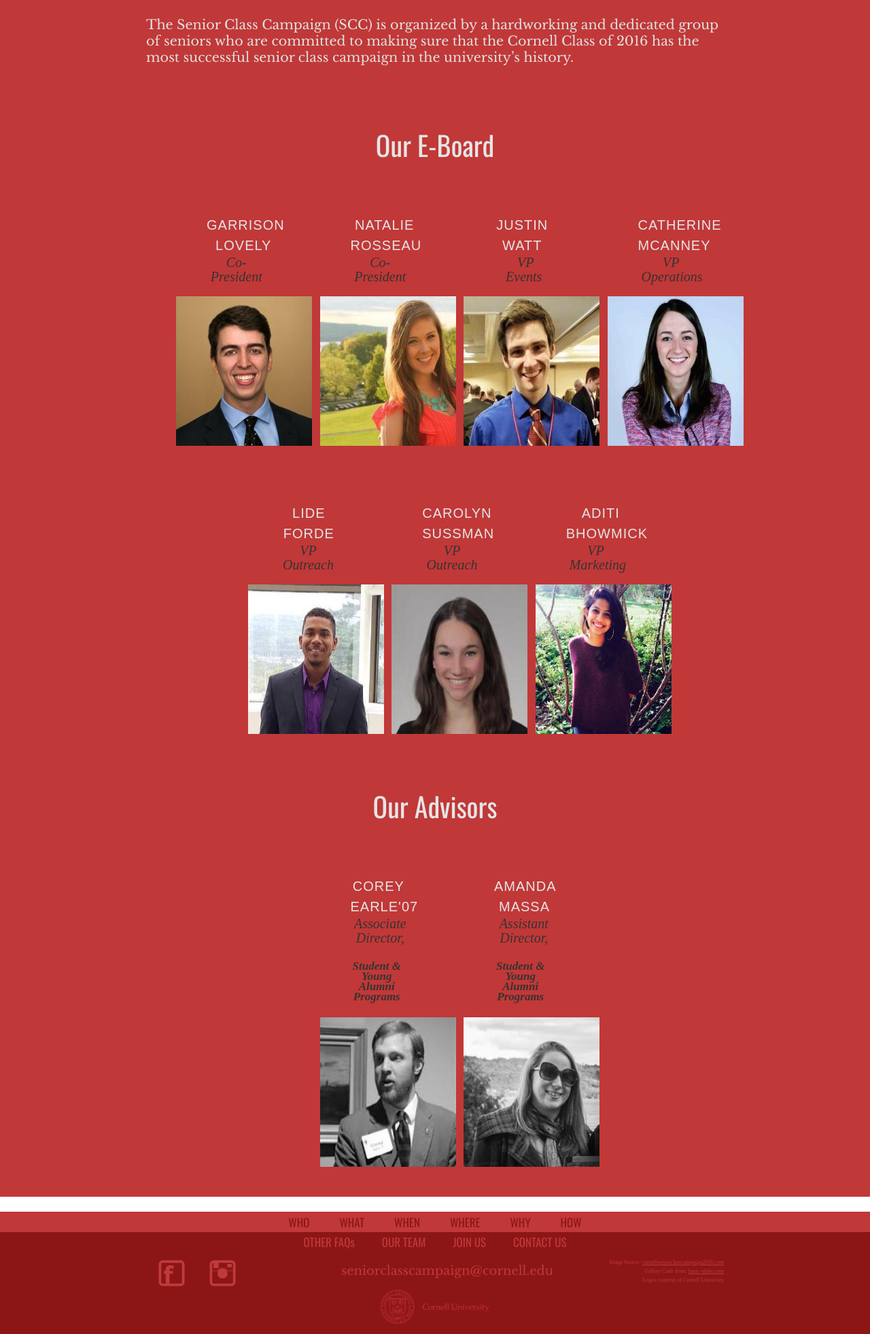
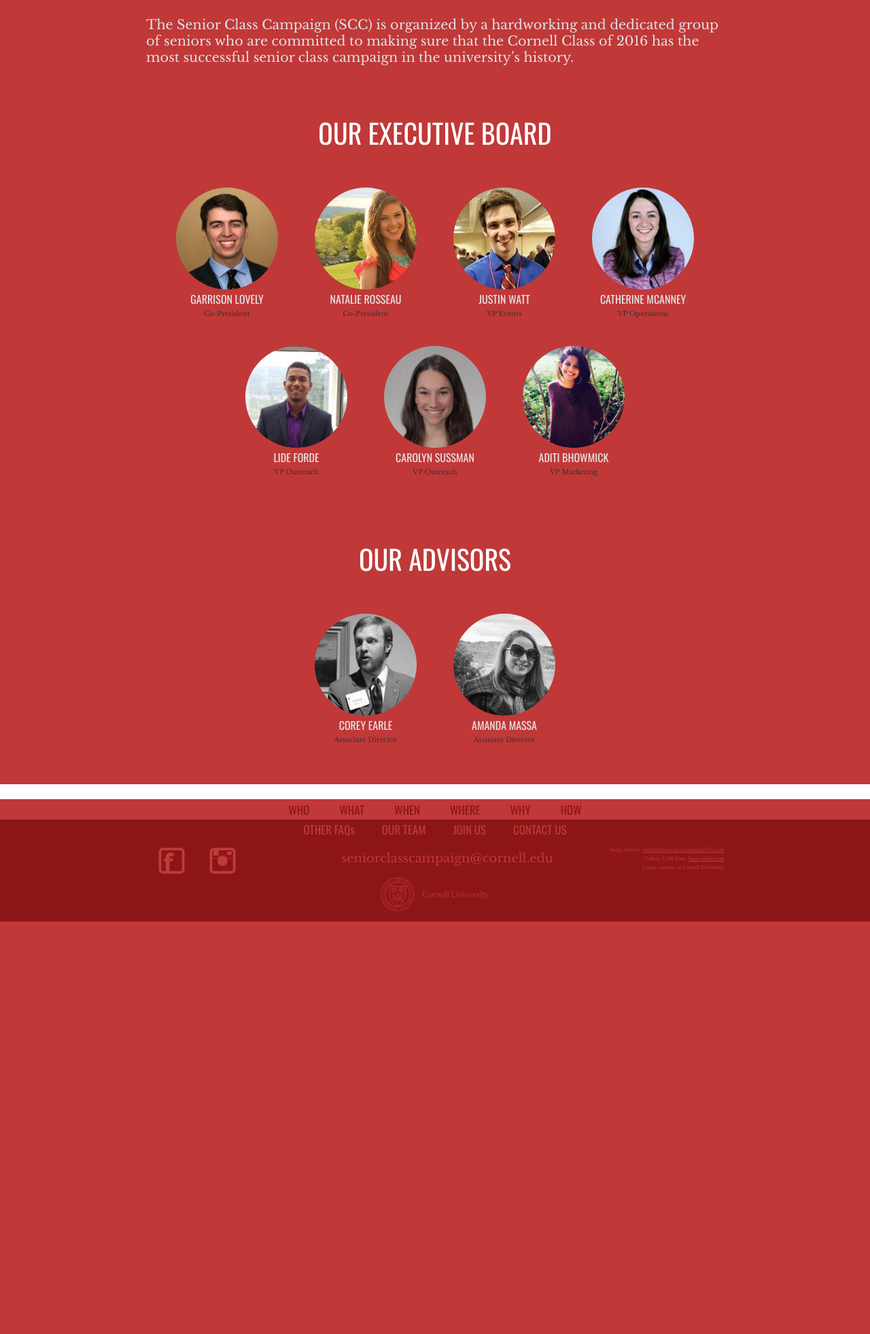
Before and after one commit to zachpraiss22/info1300, a PHP site: page /team.php in a window 1280 px wide. Shown: the part 387-2350 px from the top of the page at 68% size. After the commit the page ends 1743 px from the top, so only its background shows below. Run offline with PHP 8.4, Linux system fonts and the light colour scheme; some libraries are stand-ins or nearby versions.

Commit message:
Update Team Page

```diff
--- a/css/style.css
+++ b/css/style.css
@@ -197,6 +197,13 @@ header nav ul li a:hover{
     width: 100%;
 }
 
+#container .container #banner-slide {
+    text-align: center;
+    position: relative;
+    margin: 0;
+    width: 100%;
+}
+
 ul.bjqs-controls.v-centered li a{
     display:block;
     padding:10px;
@@ -345,7 +352,7 @@ ol.bjqs-markers li a:hover{
 }
 
 /*-----------------CODING FOR THE CONTACT FORM-------------------*/
-/*----------------------BY ZACH PRAISS------------------------*/
+/*-------------------------BY ZACH PRAISS------------------------*/
 
 #formparagraph{
     margin-left: 30%;
@@ -394,13 +401,13 @@ ol.bjqs-markers li a:hover{
 #send{
     text-decoration:none;
     text-align:center;
-    padding:11px 32px;
+    padding: 11px 32px;
     border:none;
     border-radius:50px;
-    font:1em Oswald, Helvetica, sans-serif;
+    font: 1em Oswald, Helvetica, sans-serif;
     font-weight:bold;
-    color:#8c1616;
-    background:#ffffff;
+    color: #8c1616;
+    background: #ffffff;
 }
 
 #send:hover{
@@ -413,74 +420,56 @@ ol.bjqs-markers li a:hover{
     background:#e0e0e0;
 }
 
-
 /*----------------CODING FOR THE TEAM PAGE--------------------*/
 /*-----------------------BY DAMI OJO--------------------------*/
 
-#team h1 {
-    color: #e5e5e5;
+.team {
+    display: block;
+    text-align: center;
+    margin-right: 0 auto;
+    margin-left: 0 auto;
+}
+
+.team h1 {
+    text-align: center;
+    color: #FFFFFF;
     font-size: 40px;
 }
-#team {
-    text-align: center;
+
+.person {
+    display: inline-block;
+    padding-bottom: 40px;
+    width: 200px;
 }
 
-#container .container #banner-slide {
-	text-align: center;
-	position: relative;
-	margin: 0;
-	width: 100%;
+.person .biography {
+    display: block;
+    margin-left: 0 auto;
+    margin-right: 0 auto;
 }
 
-#container .container #team ul {
-	width: 100%;
-	margin:10px;
-	float:none;
+.person .biography h2 {
+    font-size: 16px;
+    line-height: 20px;
+    font-family: font-family: Oswald, Helvetica, sans-serif;
+    color: #e5e5e5;
+    text-transform: uppercase;
 }
 
-#container .content #team ul li {
-	display: inline-block;
-	width: 15%;
-	padding: 40px;
-	float:none;
-	list-style: none;
-}
-
-#container .content #team ul li h2{
-	font-size: 20px;
-	line-height: 30px;
-	font-family: "futura-pt", sans-serif;
-	color: #e5e5e5;
-	text-transform: uppercase;
-	letter-spacing: 1px;
-    margin-left: 45px;
-}
-
-#container .content #team ul li h3{
-	font-size: 20px;
-	line-height: 20px;
-	font-family: "garamond-premier-pro", serif;
-	color: #363332;
-	text-transform: none;
-	font-style: italic;
-    margin-left: 50px;
-}
-
-#container .content #team ul li h4{
-	font-size: 17px;
-	line-height: 15px;
-	font-family: "garamond-premier-pro", serif;
-	color: #363332;
-	text-transform: none;
-	font-style: italic;
-    margin-left: 40px;
+.person .biography h3 {
+    font-size: 10px;
+    line-height: 15px;
+    font-family: 'Libre Baskerville', Garamond, serif;
+    margin-bottom: 50px;
+    color: #363332;
+    padding: 45px;
 }
 
 .img-circle {
-    border-radius: 0%;
+    border-radius: 100%;
     overflow: hidden;
-    height: 220px;
-    width: 200px;
+    height: 150px;
+    width: 150px;
 }
 
 /*----------------CODING FOR THE COLUMNS-----------------------*/
@@ -551,7 +540,7 @@ p.answer {
     }
 
     header nav ul {
-        padding-top: 56px;
+        padding-top: 57px;
     }
 
     header nav ul li {
--- a/team.php
+++ b/team.php
@@ -18,104 +18,101 @@
                 <h3>FOR THE CAMPAIGN</h3>
                 <br><br>
                 <p>The Senior Class Campaign (SCC) is organized by a hardworking and dedicated group of seniors who are committed to making sure that the Cornell Class of 2016 has the most successful senior class campaign in the university&#8217;s history.</p>
-                <br><br>
-                <div id="team">
-                <h1>Our E-Board</h1>
-                    <ul>
-                        <li>
-                            <h2>Garrison</h2>
-                            <h2>&nbsp;&nbsp;Lovely</h2>
+                <br>
+                <div class="team">
+                    <h1>OUR EXECUTIVE BOARD</h1>
+                </div>
+                <br style="clear:both">
+                <div class="team">
+                    <div class="person">
+                        <img src="img/team1.jpg" alt="Garrison Lovely" class="img-circle">
+                        <div class="biography">
+                            <h2>Garrison Lovely</h2>
                             <br>
-                            <h3>Co-</h3>
-                            <h3>President</h3>
+                            <h3>Co-President</h3>
                             <br>
+                        </div>
+                    </div>
+                    <div class="person">
+                        <img src="img/team2.jpg" alt="Natalie Rosseau" class="img-circle">
+                        <div class="biography">
+                            <h2>Natalie Rosseau</h2>
                             <br>
-                            <img src="img/team1.jpg" alt="Garrison Lovely" class="img-circle">
-                        </li>
-                        <li>
-                            <h2>&nbsp;Natalie</h2>
-                            <h2>Rosseau</h2>
+                            <h3>Co-President</h3>
                             <br>
-                            <h3>Co-</h3>
-                            <h3>President</h3>
+                        </div>
+                    </div>
+                    <div class="person">
+                        <img src="img/team3.jpg" alt="Justin Watt" class="img-circle">
+                        <div class="biography">
+                            <h2>Justin Watt</h2>
                             <br>
+                            <h3>VP Events</h3>
                             <br>
-                          <img src="img/team2.jpg" alt="Natalie Rosseau" class="img-circle">
-                        </li>
-                        <li>
-                            <h2>Justin</h2>
-                            <h2>Watt</h2>
+                        </div>
+                    </div>
+                    <div class="person">
+                        <img src="img/team4.jpg" alt="Catherine McAnney" class="img-circle">
+                        <div class="biography">
+                            <h2>Catherine McAnney</h2>
                             <br>
-                            <h3>&nbsp;VP</h3>
-                            <h3>Events</h3>
+                            <h3>VP Operations</h3>
                             <br>
+                        </div>
+                    </div>
+                    <div class="person">
+                        <img src="img/team5.jpg" alt="Lide Forde" class="img-circle">
+                        <div class="biography">
+                            <h2>Lide Forde</h2>
                             <br>
-                          <img src="img/team3.jpg" alt="Justin Watt" class="img-circle">
-                        </li>
-                        <li>
-                            <h2>Catherine</h2>
-                            <h2>McAnney</h2>
+                            <h3>VP Outreach</h3>
                             <br>
-                            <h3>&nbsp;&nbsp;VP</h3>
-                            <h3>Operations</h3>
+                        </div>
+                    </div>
+                    <div class="person">
+                        <img src="img/team6.jpg" alt="Garrison Lovely" class="img-circle">
+                        <div class="biography">
+                            <h2>Carolyn Sussman</h2>
                             <br>
+                            <h3>VP Outreach</h3>
                             <br>
-                          <img src="img/team4.jpg" alt="Catherine McAnney" class="img-circle">
-                        </li>
-                        <li>
-                            <h2>&nbsp;Lide</h2>
-                            <h2>&nbsp;Forde</h2>
+                        </div>
+                    </div>
+                    <div class="person">
+                        <img src="img/team7.jpg" alt="Aditi Bhowmick" class="img-circle">
+                        <div class="biography">
+                            <h2>Aditi Bhowmick</h2>
                             <br>
-                            <h3>VP</h3>
-                            <h3>Outreach</h3>
+                            <h3>VP Marketing</h3>
                             <br>
+                        </div>
+                    </div>
+                </div>
+                <br style="clear:both">
+                <div class="team">
+                    <h1>OUR ADVISORS</h1>
+                </div>
+                <br style="clear:both">
+                <div class="team">
+                    <div class="person">
+                        <img src="img/advisor1.jpg" alt="Corey Ryan Earle '07" class="img-circle">
+                        <div class="biography">
+                            <h2>Corey Earle</h2>
                             <br>
-                          <img src="img/team5.jpg" alt="Lide Forde" class="img-circle">
-                        </li>
-                        <li>
-                            <h2>Carolyn</h2>
-                            <h2>Sussman</h2>
+                            <h3>Associate Director</h3>
                             <br>
-                            <h3>VP</h3>
-                            <h3>Outreach</h3>
+                        </div>
+                    </div>
+                    <div class="person">
+                        <img src="img/advisor2.jpg" alt="Amanda Massa" class="img-circle">
+                        <div class="biography">
+                            <h2>Amanda Massa</h2>
                             <br>
+                            <h3>Assistant Director</h3>
                             <br>
-                          <img src="img/team6.jpg" alt="Garrison Lovely" class="img-circle">
-                        </li>
-                        <li>
-                            <h2>&nbsp;&nbsp;&nbsp;Aditi</h2>
-                            <h2>Bhowmick</h2>
-                            <br>
-                            <h3>VP</h3>
-                            <h3>Marketing</h3>
-                            <br>
-                            <br>
-                          <img src="img/team7.jpg" alt="Aditi Bhowmick" class="img-circle">
-                        </li>
-                      </ul>
-                 <h1> Our Advisors</h1>
-                    <ul>
-                        <li>
-                            <h2>Corey</h2>
-                            <h2>Earle'07</h2>
-                            <br>
-                            <h3>Associate</h3>
-                            <h3>Director,</h3>
-                            <h4>Student & Young Alumni Programs
-                            </h4>
-                            <img src="img/advisor1.jpg" alt="Corey Ryan Earle '07" class="img-circle">
-                        </li>
-                        <li>
-                            <h2>Amanda</h2>
-                            <h2>&nbsp;Massa</h2>
-                            <br>
-                            <h3>Assistant</h3>
-                            <h3>Director,</h3>
-                             <h4>Student & Young Alumni Programs
-                            </h4>
-                            <img src="img/advisor2.jpg" alt="Amanda Massa" class="img-circle">
-                        </li>
-                    </ul>
+                        </div>
+                    </div>
+                    <br style="clear:both"><br>
                 </div><!--team-->
             </div><!--content-->
         </div><!--container-->
```
